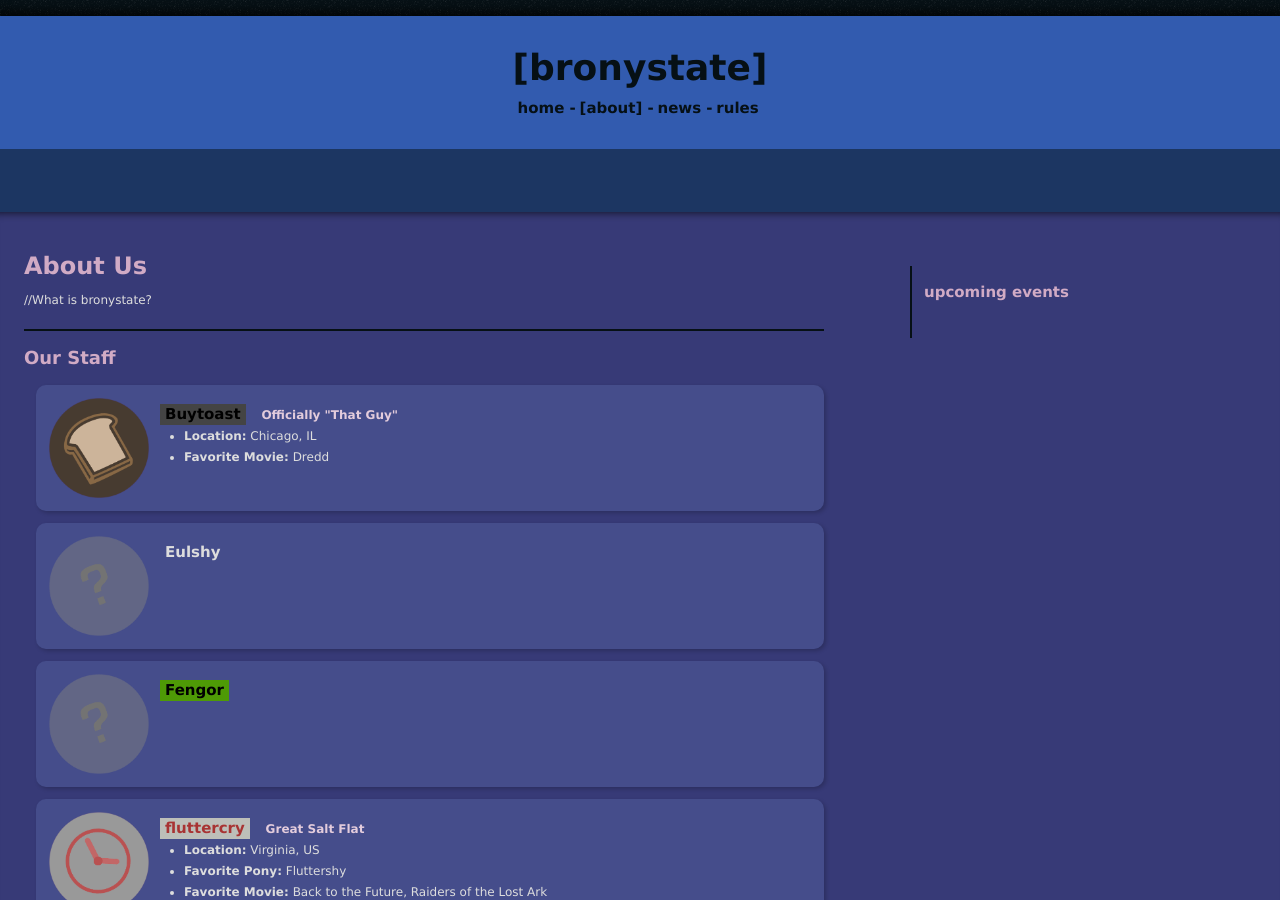
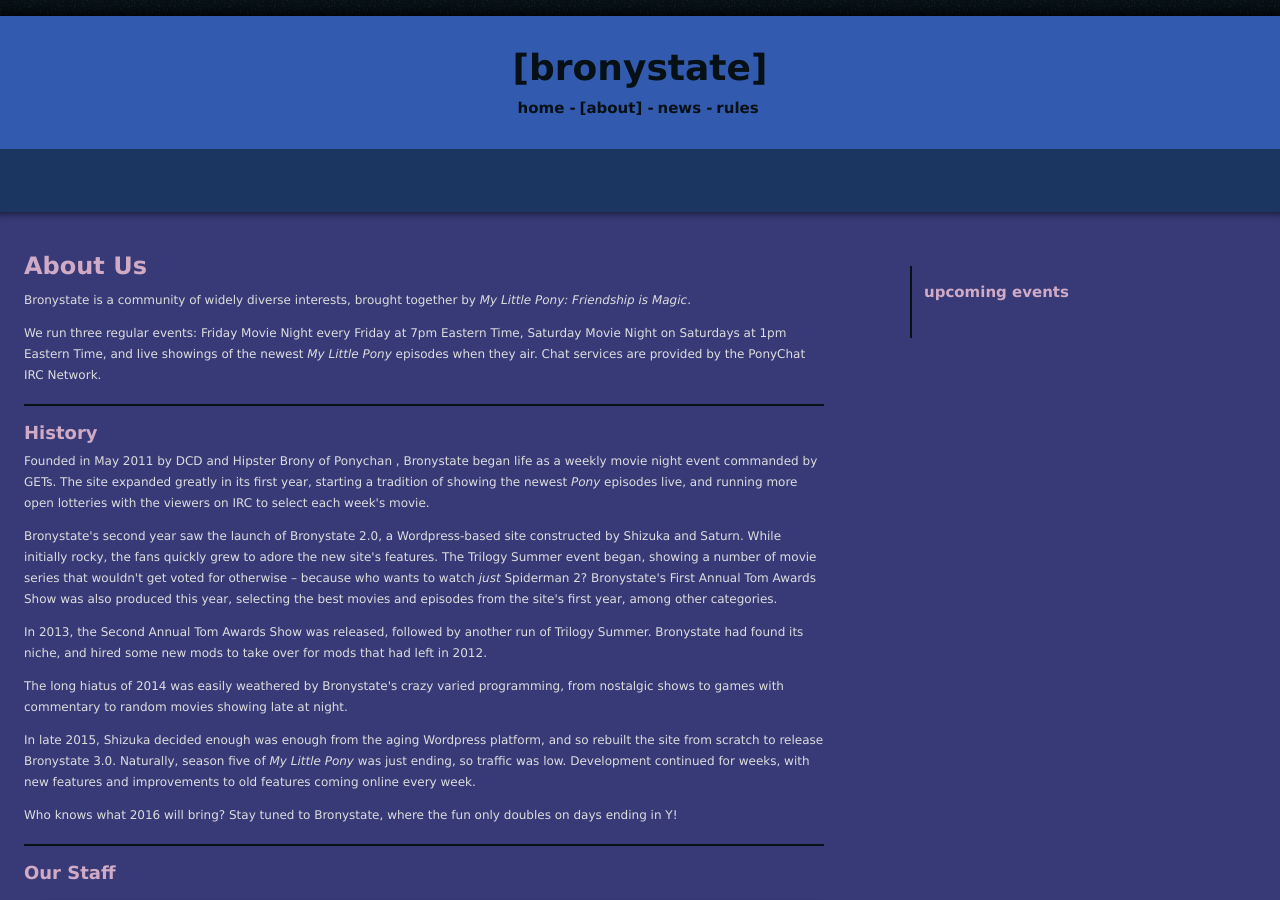
Before and after one commit to Bronystate/brstv3, a Jekyll site: the page built from index_about.md, in a window 1280 px wide and 900 px high. Built offline with Jekyll 4.4.1, drawn with Linux system fonts in a browser that asks for light colours; nearby versions of some CDN libraries.

Commit message:
added about us text

```diff
--- a/index_about.md
+++ b/index_about.md
@@ -9,31 +9,70 @@
 
 # About Us
 
-//What is bronystate?
+Bronystate is a community of widely diverse interests, brought together by
+*My Little Pony: Friendship is Magic*.
+
+We run three regular events: Friday Movie Night every Friday at 7pm Eastern
+Time, Saturday Movie Night on Saturdays at 1pm Eastern Time, and live showings
+of the newest *My Little Pony* episodes when they air. Chat services are
+provided by the PonyChat IRC Network.
 
 * * * * *
 
-<div class="stafflist-wrap">
-  <h2>Our Staff</h2>
+## History
 
-  <ul class="stafflist">
-  {% for p in site.data.staff-list.staff %}
-  <li class="{{ p.nick }}">
-    <img class="icon" src="/assets/img/staff-list/{{ p.nick}}.png" />
-    <div class="info">
-      <h3 class="nick">{{ p.nick }}</h3>
-      {% unless p.title == nil %}<span class="title">{{ p.title }}</span>{% endunless %}
-      <ul>
-        {% unless p.location == nil %}<li class="location"><strong>Location:</strong> {{ p.location }}</li>{% endunless %}
-        {% unless p.favpone == nil %}<li class="favpone"><strong>Favorite Pony:</strong> {{ p.favpone }}</li>{% endunless %}
-        {% unless p.favmovie == nil %}<li class="favmovie"><strong>Favorite Movie:</strong> {{ p.favmovie }}</li>{% endunless %}
-      </ul>
-    </div>
-    <div style="clear:both"></div>
-  </li>
-  {% endfor %}
-  </ul>
-</div>
+Founded in May 2011 by DCD and Hipster Brony of Ponychan , Bronystate began life
+as a weekly movie night event commanded by GETs. The site expanded greatly in
+its first year, starting a tradition of showing the newest *Pony* episodes live,
+and running more open lotteries with the viewers on IRC to select each week's
+movie.
+
+Bronystate's second year saw the launch of Bronystate 2.0, a Wordpress-based
+site constructed by Shizuka and Saturn. While initially rocky, the fans quickly
+grew to adore the new site's features. The Trilogy Summer event began, showing a
+number of movie series that wouldn't get voted for otherwise -- because who
+wants to watch *just* Spiderman 2? Bronystate's First Annual Tom Awards Show was
+also produced this year, selecting the best movies and episodes from the site's
+first year, among other categories.
+
+In 2013, the Second Annual Tom Awards Show was released, followed by another run
+of Trilogy Summer. Bronystate had found its niche, and hired some new mods to
+take over for mods that had left in 2012.
+
+The long hiatus of 2014 was easily weathered by Bronystate's crazy varied
+programming, from nostalgic shows to games with commentary to random movies
+showing late at night.
+
+In late 2015, Shizuka decided enough was enough from the aging Wordpress
+platform, and so rebuilt the site from scratch to release Bronystate 3.0.
+Naturally, season five of *My Little Pony* was just ending, so traffic was low.
+Development continued for weeks, with new features and improvements to old
+features coming online every week.
+
+Who knows what 2016 will bring? Stay tuned to Bronystate, where the fun only
+doubles on days ending in Y!
+
+* * * * *
+
+<h2>Our Staff</h2>
+
+<ul class="stafflist">
+{% for p in site.data.staff-list.staff %}
+<li class="{{ p.nick }}">
+  <img class="icon" src="/assets/img/staff-list/{{ p.nick}}.png" />
+  <div class="info">
+    <h3 class="nick">{{ p.nick }}</h3>
+    {% unless p.title == nil %}<span class="title">{{ p.title }}</span>{% endunless %}
+    <ul>
+      {% unless p.location == nil %}<li class="location"><strong>Location:</strong> {{ p.location }}</li>{% endunless %}
+      {% unless p.favpone == nil %}<li class="favpone"><strong>Favorite Pony:</strong> {{ p.favpone }}</li>{% endunless %}
+      {% unless p.favmovie == nil %}<li class="favmovie"><strong>Favorite Movie:</strong> {{ p.favmovie }}</li>{% endunless %}
+    </ul>
+  </div>
+  <div style="clear:both"></div>
+</li>
+{% endfor %}
+</ul>
 
 * * * * *
 
```
